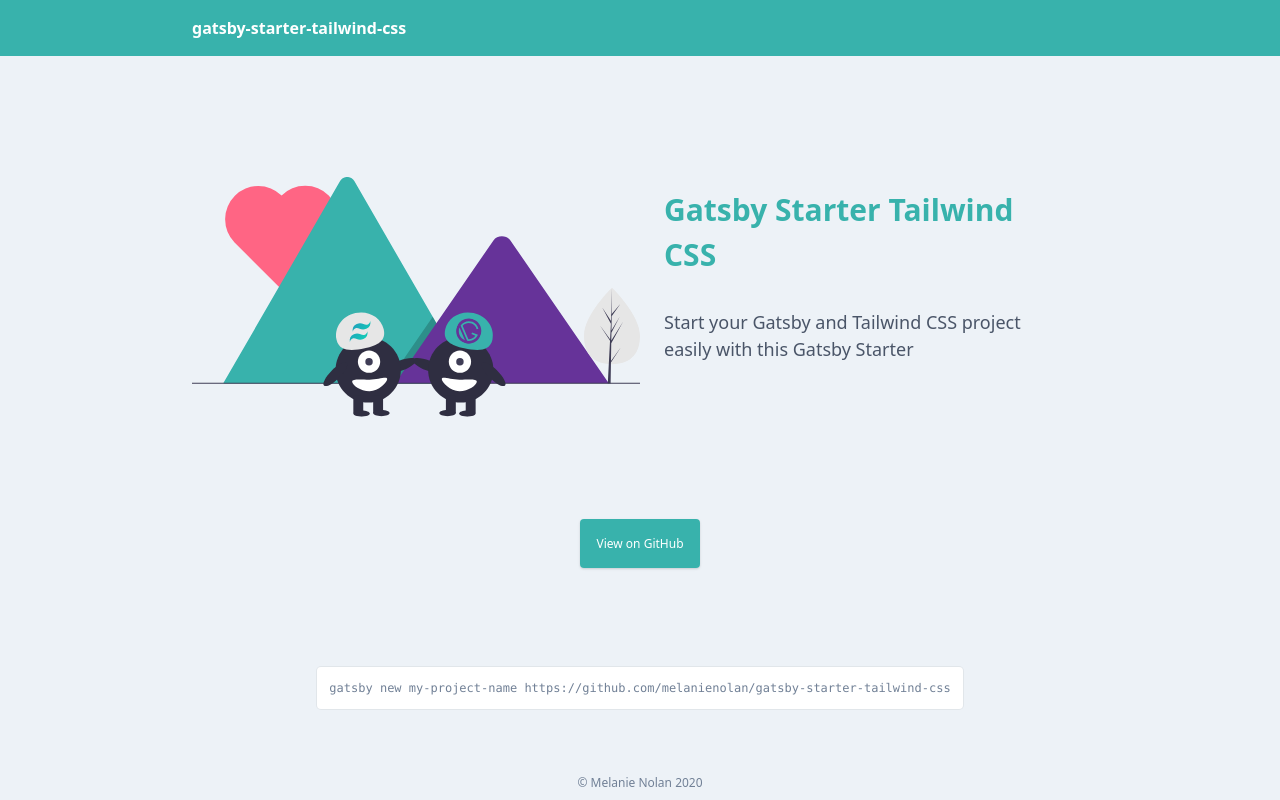
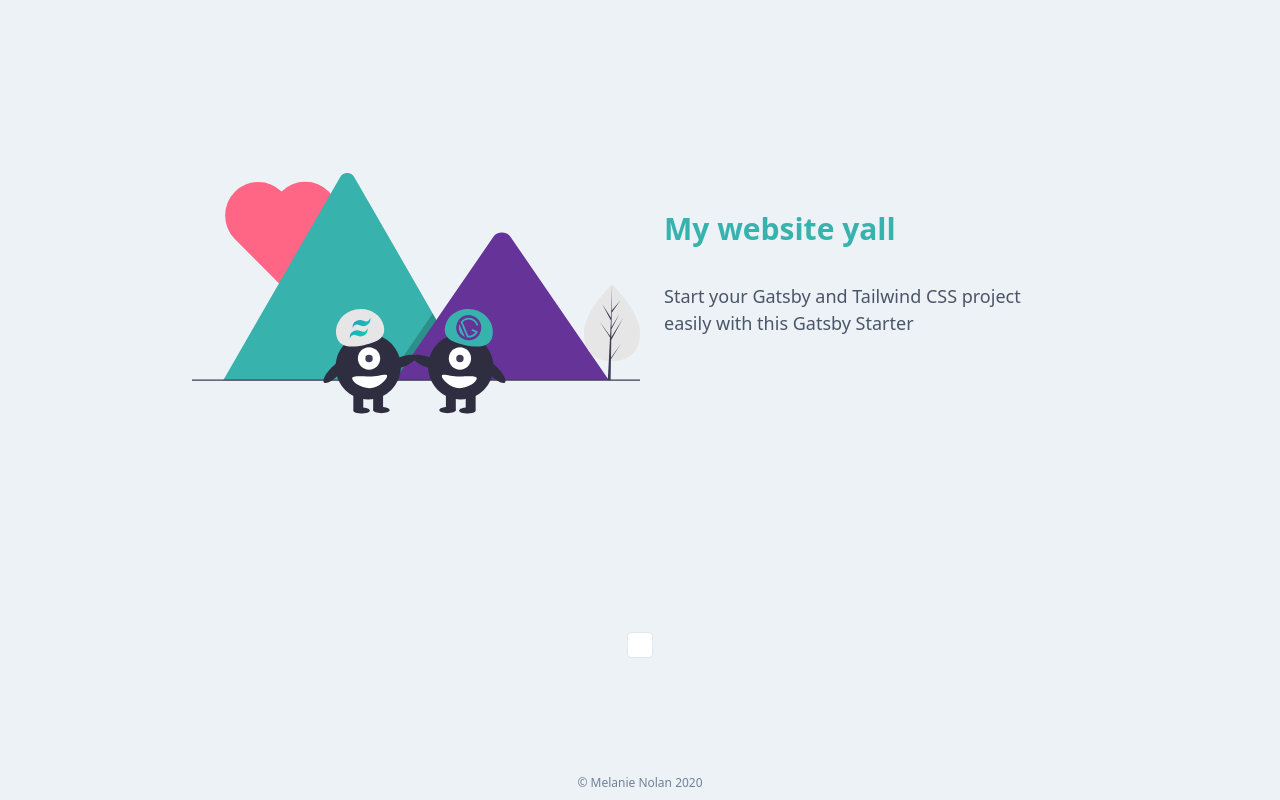
Before and after one commit to tachkoB/personal-website, a Gatsby site: page / in a window 1280 px wide. Built offline with nearby package versions, Linux system fonts and the light colour scheme; Gatsby itself is replaced by a stand-in of ours.

Commit message:
add logo, clean up a bit

```diff
--- a/gatsby-config.js
+++ b/gatsby-config.js
@@ -5,9 +5,9 @@
 
 module.exports = {
   siteMetadata: {
-    title: "Gatsby Starter Tailwind CSS",
-    author: "Melanie Nolan",
-    description: "A Gatsby starter to set you up with Tailwind CSS",
+    title: "AT",
+    author: "Andrej Tacigin",
+    description: "My personal website",
   },
   plugins: [
     "gatsby-plugin-react-helmet",
--- a/src/components/Layout/index.tsx
+++ b/src/components/Layout/index.tsx
@@ -6,9 +6,6 @@
     <>
       <SEO />
       <div className="flex flex-col min-h-screen bg-gray-200">
-        <header className="p-4 bg-teal-500 text-white font-semibold">
-          <h1 className="max-w-4xl mx-auto">gatsby-starter-tailwind-css</h1>
-        </header>
         {children}
         <footer className="py-2 text-center text-gray-600 text-xs">
           &copy; Melanie Nolan 2020
--- a/src/pages/index.js
+++ b/src/pages/index.tsx
@@ -9,7 +9,7 @@
         <div className="sm:flex sm:flex-row-reverse sm:items-center">
           <div className="sm:px-2">
             <h1 className="px-4 pt-5 text-2xl text-left text-teal-500 font-bold sm:text-3xl">
-              Gatsby Starter Tailwind CSS
+              My website yall
             </h1>
             <p className="px-4 mt-8 text-lg text-gray-700 sm:mt-8">
               Start your Gatsby and Tailwind CSS project easily with this Gatsby
@@ -22,22 +22,7 @@
             alt="Gatsby and Tailwind CSS together"
           />
         </div>
-
-        <div className="mx-auto">
-          <a
-            href="https://github.com/melanienolan/gatsby-starter-tailwind-css"
-            className="p-4 bg-teal-500 text-white text-xs rounded shadow hover:bg-teal-400"
-          >
-            View on GitHub
-          </a>
-        </div>
-
-        <div className="flex items-center p-3 mx-2 bg-white rounded shadow-xs sm:mx-auto">
-          <code className="text-gray-600 text-xs leading-xl">
-            gatsby new my-project-name
-            https://github.com/melanienolan/gatsby-starter-tailwind-css
-          </code>
-        </div>
+        <div className="flex items-center p-3 mx-2 bg-white rounded shadow-xs sm:mx-auto"></div>
       </main>
     </Layout>
   )
```
Also changed, not shown: static/logo.png (added).
